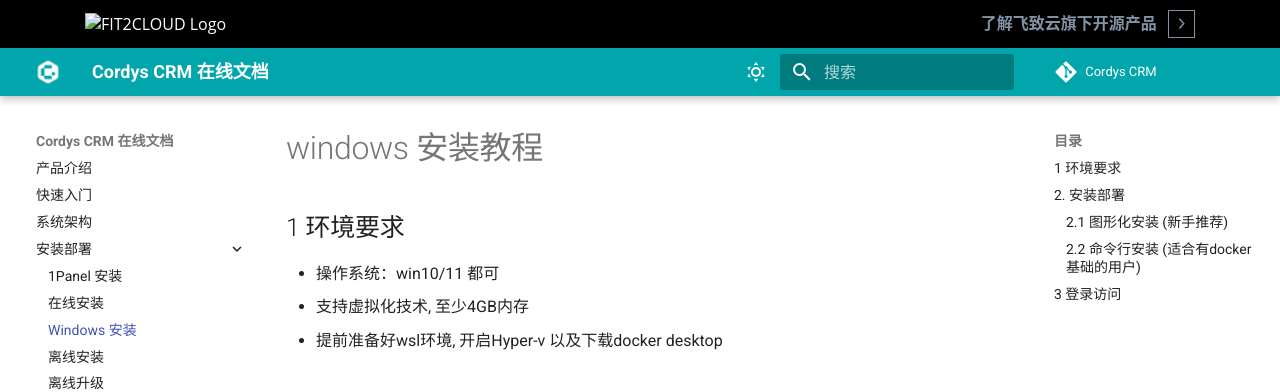
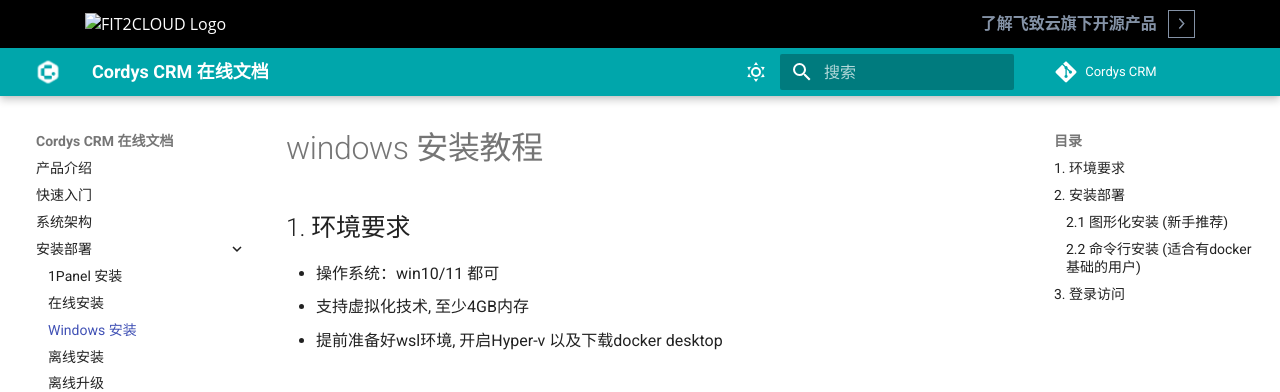
Before and after one commit to xinxin11/CordysCRM, an MkDocs documentation site: the page built from docs/manual/installation/win.md, in a window 1280 px wide and 900 px high. Shown: the top 392 px of the window. Built offline with MkDocs 1.6.1 and Material for MkDocs 9.7.7, drawn with Linux system fonts in a browser that asks for light colours; comment, search, counter and statistics services are not loaded; the version menu is left out.

````diff
--- a/docs/manual/installation/win.md
+++ b/docs/manual/installation/win.md
@@ -1,6 +1,6 @@
 # windows 安装教程
 
-## 1 环境要求
+## 1. 环境要求
 
  * 操作系统：win10/11 都可
  * 支持虚拟化技术, 至少4GB内存
@@ -34,13 +34,12 @@
 3. 容器启动成功示例
     ![容器启动成功](../img/installation/win_cmd_success.png)
 
-## 3 登录访问
+## 3. 登录访问
 
 * 安装成功后即可通过浏览器访问地址 `http://IP 地址:8081` (本机可用 127.0.0.1)，并使用默认的管理员用户和密码登录 Cordys CRM。
 
     ```
     用户名：admin
-
     默认密码：CordysCRM
     ```
 ![访问 Cordys CRM](../img/installation/login.png)
````
